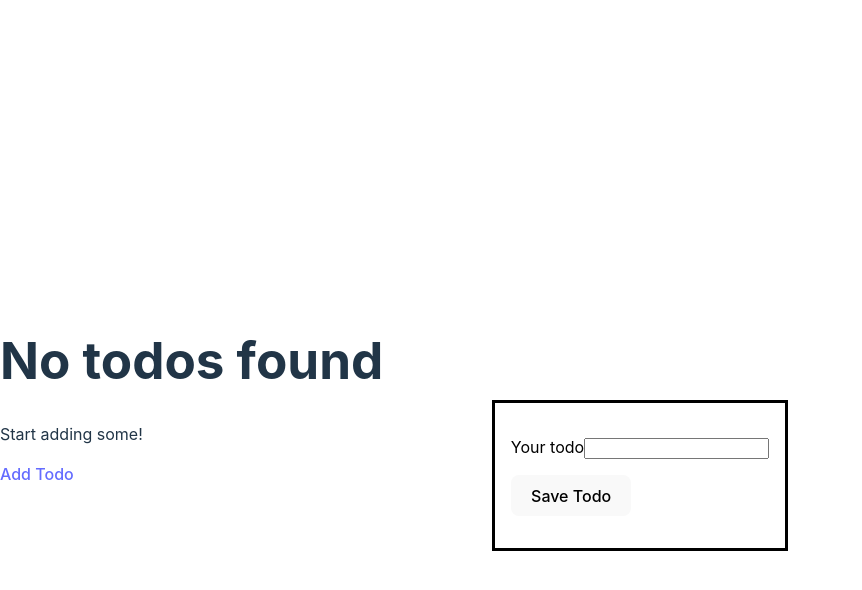
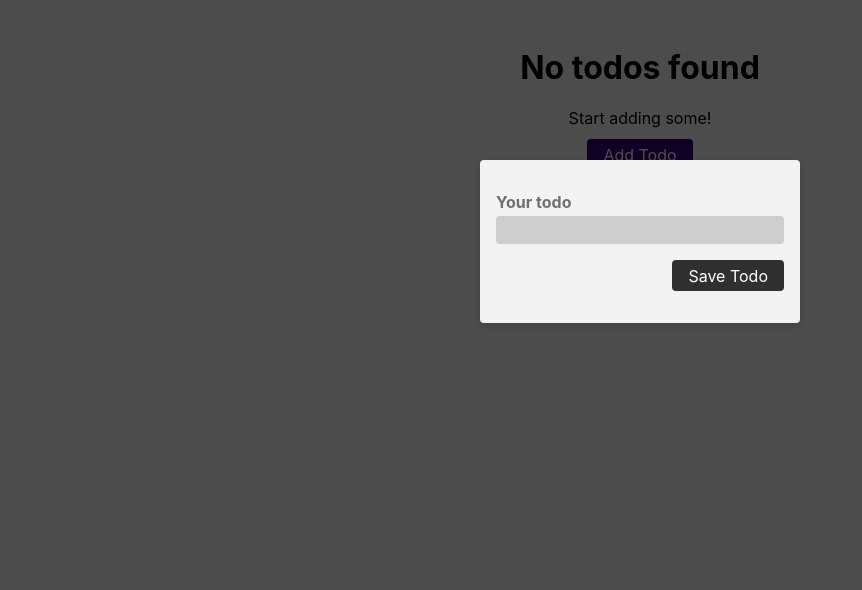
Before and after one commit to JohnMwendwa/data-fetching-excercise, a React (Vite) app: page /new in a window 1280 px wide. Shown: the top 590 px of the page, without its empty margins (0-862 px from the left). Built offline with nearby package versions, Linux system fonts and the light colour scheme.

Commit message:
add styling

```diff
--- a/src/index.css
+++ b/src/index.css
@@ -1,69 +1,119 @@
-:root {
-  font-family: Inter, system-ui, Avenir, Helvetica, Arial, sans-serif;
-  line-height: 1.5;
-  font-weight: 400;
-
-  color-scheme: light dark;
-  color: rgba(255, 255, 255, 0.87);
-  background-color: #242424;
-
-  font-synthesis: none;
-  text-rendering: optimizeLegibility;
-  -webkit-font-smoothing: antialiased;
-  -moz-osx-font-smoothing: grayscale;
-  -webkit-text-size-adjust: 100%;
-}
-
-a {
-  font-weight: 500;
-  color: #646cff;
-  text-decoration: inherit;
-}
-a:hover {
-  color: #535bf2;
+* {
+  box-sizing: border-box;
 }
 
 body {
-  margin: 0;
-  display: flex;
-  place-items: center;
-  min-width: 320px;
-  min-height: 100vh;
+  margin: 3rem;
+  font-family: -apple-system, BlinkMacSystemFont, "Segoe UI", "Roboto", "Oxygen",
+    "Ubuntu", "Cantarell", "Fira Sans", "Droid Sans", "Helvetica Neue",
+    sans-serif;
+  -webkit-font-smoothing: antialiased;
+  -moz-osx-font-smoothing: grayscale;
 }
 
-h1 {
-  font-size: 3.2em;
-  line-height: 1.1;
+main {
+  text-align: center;
 }
 
-button {
-  border-radius: 8px;
-  border: 1px solid transparent;
-  padding: 0.6em 1.2em;
-  font-size: 1em;
-  font-weight: 500;
-  font-family: inherit;
-  background-color: #1a1a1a;
-  cursor: pointer;
-  transition: border-color 0.25s;
-}
-button:hover {
-  border-color: #646cff;
-}
-button:focus,
-button:focus-visible {
-  outline: 4px auto -webkit-focus-ring-color;
+#backdrop {
+  position: fixed;
+  top: 0;
+  left: 0;
+  width: 100%;
+  height: 100vh;
+  background-color: rgba(0, 0, 0, 0.7);
 }
 
-@media (prefers-color-scheme: light) {
-  :root {
-    color: #213547;
-    background-color: #ffffff;
-  }
-  a:hover {
-    color: #747bff;
-  }
-  button {
-    background-color: #f9f9f9;
-  }
+.modal {
+  position: fixed;
+  top: 20vh;
+  left: calc(50% - 10rem);
+  width: 20rem;
+  background-color: #f3f3f3;
+  box-shadow: 0 2px 8px rgba(0, 0, 0, 0.2);
+  margin: 0;
+  padding: 1rem;
+  border-radius: 4px;
+  border: none;
 }
+
+#todos {
+  list-style: none;
+  margin: 2rem auto;
+  padding: 0;
+  max-width: 20rem;
+}
+
+#todos li {
+  margin: 1rem 0;
+  padding: 1rem;
+  border-radius: 4px;
+  background-color: #dcdcdc;
+}
+
+#todos li a {
+  display: block;
+  width: 100%;
+  text-decoration: none;
+  color: #303031;
+}
+
+.btn-cta {
+  text-decoration: none;
+  cursor: pointer;
+  background-color: #3a0080;
+  color: white;
+  border: none;
+  border-radius: 4px;
+  padding: 0.35rem 1rem;
+}
+
+.btn-cta:hover {
+  background-color: #4b0b9a;
+}
+
+form label {
+  display: block;
+  margin-bottom: 0.25rem;
+  font-weight: bold;
+  color: #6f6f70;
+}
+
+form input {
+  font: inherit;
+  padding: 0.25rem;
+  border-radius: 4px;
+  border: none;
+  width: 100%;
+  background-color: #cecece;
+  color: #303031;
+}
+
+.form-actions {
+  text-align: right;
+}
+
+.form-actions button {
+  font: inherit;
+  background-color: #303031;
+  color: white;
+  padding: 0.35rem 1rem;
+  border-radius: 4px;
+  border: none;
+  cursor: pointer;
+}
+
+.form-actions button:hover {
+  background-color: #4d4d4f;
+}
+
+.form-actions .btn-alt {
+  background-color: transparent;
+  color: #303031;
+  padding: 0;
+}
+
+.form-actions .btn-alt:hover {
+  background-color: transparent;
+  color: #4f4f52;
+}
```
